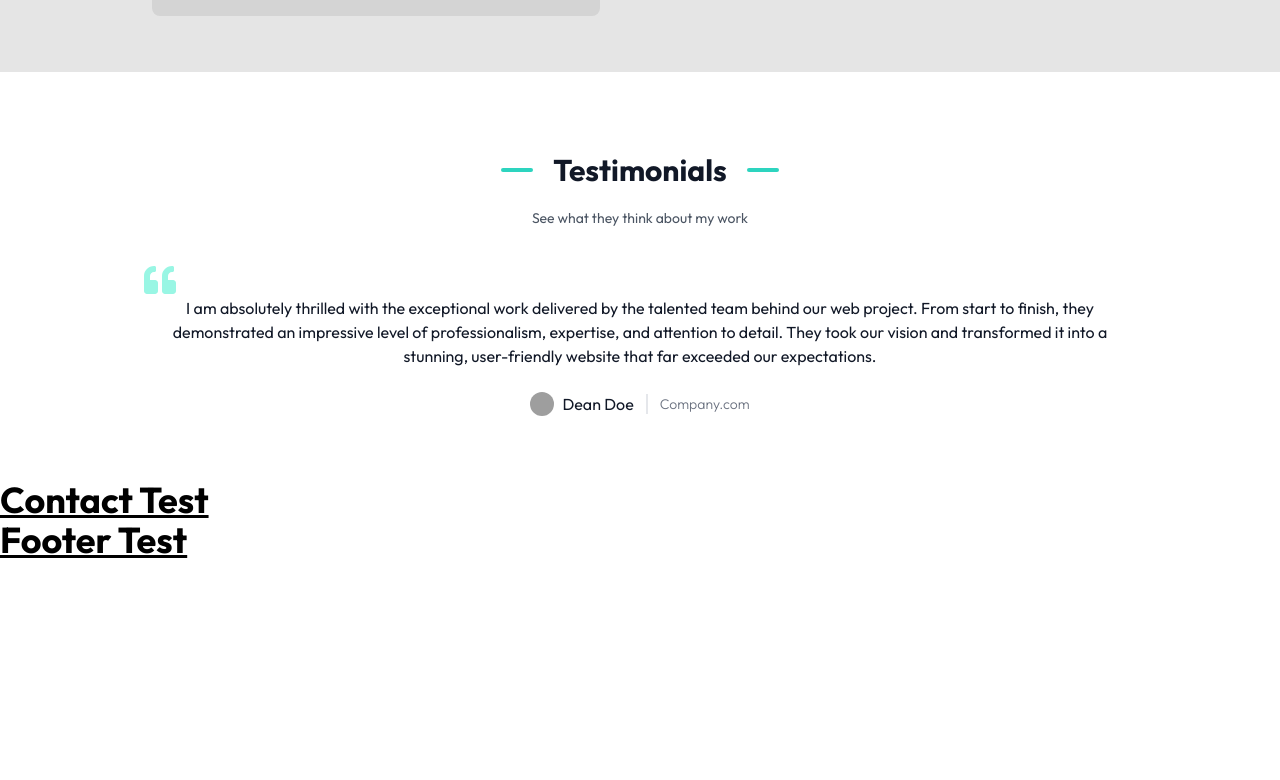
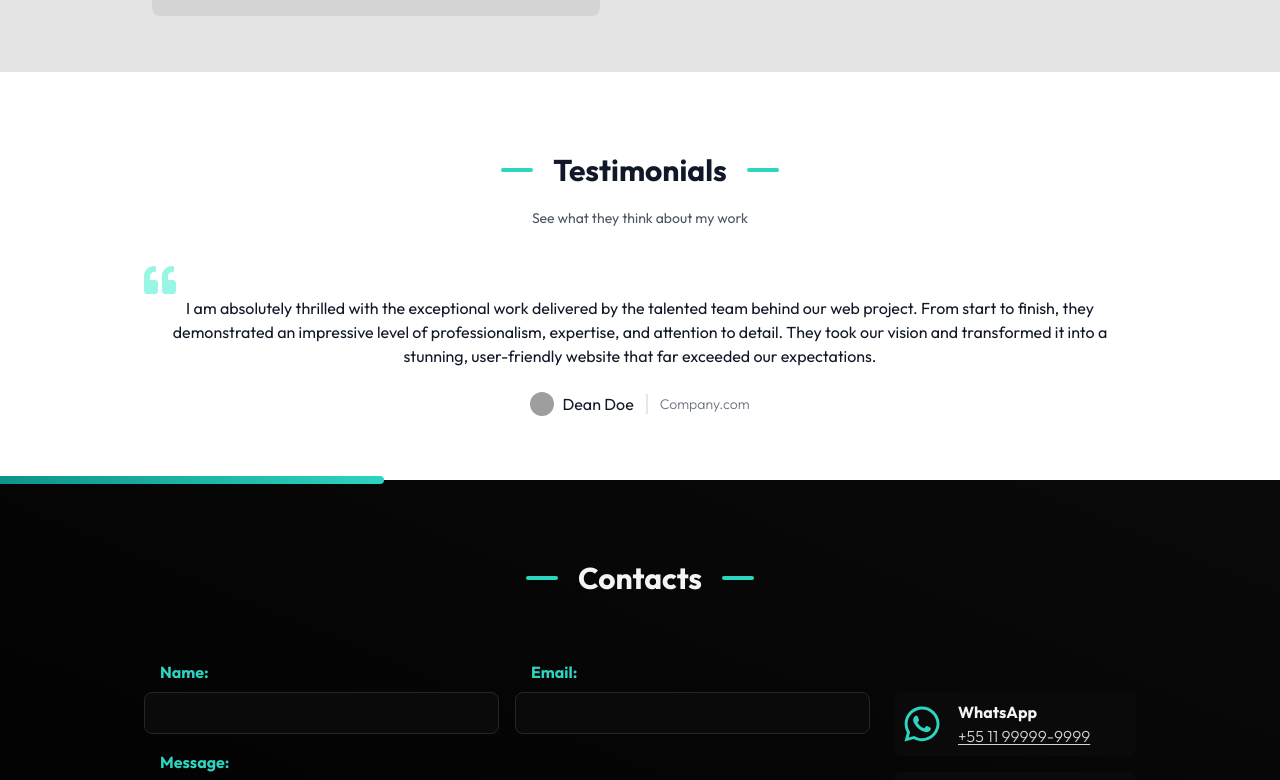
Before and after one commit to rpittezr/riviera-portfolio, a React (Vite) app in the folder app/: page / in a window 1280 px wide. Shown: the part 2636-3416 px from the top of the page. Before the commit the page ends 3198 px from the top, so only its background shows below. Built offline with nearby package versions, Linux system fonts and the light colour scheme; grey boxes are pictures that could not be loaded.

Commit message:
feat: Contact section and EmailJS configuration

```diff
--- a/app/package.json
+++ b/app/package.json
@@ -10,6 +10,7 @@
     "preview": "vite preview"
   },
   "dependencies": {
+    "@emailjs/browser": "^3.11.0",
     "react": "^18.2.0",
     "react-dom": "^18.2.0",
     "react-icons": "^4.10.1"
--- a/app/src/components/Contact.tsx
+++ b/app/src/components/Contact.tsx
@@ -1,7 +1,171 @@
+import emailjs from "@emailjs/browser";
+import { FormEvent, useRef, useState } from "react";
+import { FaSpinner, FaWhatsapp } from "react-icons/fa";
+import {
+  HiCheckCircle,
+  HiOutlineEnvelope,
+  HiOutlineMapPin,
+} from "react-icons/hi2";
+
 export function Contact() {
+  const form = useRef<HTMLFormElement>(null);
+  const [loading, setLoading] = useState(false);
+  const [success, setSuccess] = useState(false);
+  const [error, setError] = useState(false);
+
+  const sendEmail = (event: FormEvent<HTMLFormElement>) => {
+    event.preventDefault();
+
+    if (!form.current) return;
+
+    setLoading(true);
+
+    emailjs
+      .sendForm(
+        "your_service_id",
+        "your_template_email",
+        form.current,
+        "your_form_address"
+      )
+      .then(
+        () => {
+          setSuccess(true);
+          setLoading(false);
+        },
+        (error) => {
+          setError(true);
+          setLoading(false);
+          console.error(error);
+        }
+      );
+  };
+
+  const contacts = [
+    {
+      name: "WhatsApp",
+      description: "+55 11 99999-9999",
+      link: "https://wa.me/5512982041640?text=Hi...",
+      icon: <FaWhatsapp className="h-10 w-10 text-teal-400" />,
+    },
+    {
+      name: "Email",
+      description: "johndoe@email.com",
+      link: "mailto:johndoe@email.com?subject=Hi...",
+      icon: <HiOutlineEnvelope className="h-10 w-10 text-teal-400" />,
+    },
+    {
+      name: "São Paulo",
+      description: "Centro, 123",
+      link: "https://goo.gl/maps/B81vuCVwDgwFnxxS7",
+      icon: <HiOutlineMapPin className="h-10 w-10 text-teal-400" />,
+    },
+  ];
   return (
     <>
-      <h2 className="underline font-bold text-4xl">Contact Test</h2>
+      <div className="absolute left-0 -mt-[4px] h-2 w-48 rounded-r-full bg-gradient-to-l from-teal-400 to-teal-600 md:w-96" />
+      <section className="bg-gradient-to-tr from-black to-neutral-950">
+        <div className="container mx-auto py-12 max-w-5xl p-4">
+          <div className="relative p-4 text-center mt-4 mb-12">
+            <h2 className="flex items-center justify-center gap-x-5">
+              <div className="w-8 h-1 rounded-full bg-teal-400"></div>
+              <span className="title text-gray-100">Contacts</span>
+              <div className="w-8 h-1 rounded-full bg-teal-400"></div>
+            </h2>
+          </div>
+          <div className="flex flex-col gap-6 md:flex-row text-gray-100">
+            <div className="basis-3/4">
+              <form ref={form} onSubmit={sendEmail}>
+                <div className="mb-4 flex flex-col gap-4 md:flex-row">
+                  <div className="flex-grow">
+                    <label
+                      htmlFor="fullName"
+                      className="mb-2 block ps-4 font-semibold text-teal-400"
+                    >
+                      Name:
+                    </label>
+                    <input
+                      id="fullName"
+                      type="text"
+                      name="fullName"
+                      className="w-full rounded-lg border border-neutral-800 bg-neutral-950 p-2 outline-none"
+                      required
+                    />
+                  </div>
+                  <div className="flex-grow">
+                    <label
+                      htmlFor="email"
+                      className="mb-2 block ps-4 font-semibold text-teal-400"
+                    >
+                      Email:
+                    </label>
+                    <input
+                      id="email"
+                      type="email"
+                      name="email"
+                      className="w-full rounded-lg border border-neutral-800 bg-neutral-950 p-2 outline-none"
+                      required
+                    />
+                  </div>
+                </div>
+                <div className="mb-4">
+                  <label
+                    htmlFor="message"
+                    className="mb-2 block ps-4 font-semibold text-teal-400"
+                  >
+                    Message:
+                  </label>
+                  <textarea
+                    id="message"
+                    name="message"
+                    className="h-32 w-full rounded-lg border border-neutral-800 bg-neutral-950 outline-none"
+                    required
+                  />
+                </div>
+
+                <div>
+                  <button
+                    type="submit"
+                    className="button flex items-center gap-2 text-teal-400"
+                    disabled={loading}
+                  >
+                    {loading && <FaSpinner className="h-4 w-4 animate-spin" />}
+                    {success && <HiCheckCircle className="h-4 w-4" />}
+                    Send message
+                  </button>
+
+                  {error && (
+                    <p className="mt-2">
+                      There was an error sending the message, please try again
+                      later.
+                    </p>
+                  )}
+                </div>
+              </form>
+            </div>
+            <div className="basis-1/4 md:mt-8">
+              {contacts.map((contact, index) => (
+                <div
+                  className="mb-4 flex items-center gap-4 rounded-lg bg-neutral-950 p-2"
+                  key={`contact-${index}`}
+                >
+                  {contact.icon}
+                  <div>
+                    <p className="font-semibold">{contact.name}</p>
+                    <a
+                      href={contact.link}
+                      target="_blank"
+                      className="text-gray-300 link underline underline-offset-2 font-light"
+                    >
+                      {contact.description}
+                    </a>
+                  </div>
+                </div>
+              ))}
+            </div>
+          </div>
+        </div>
+      </section>
+      <div className="absolute right-0 -mt-[4px] h-2 w-48 rounded-l-full bg-gradient-to-r from-teal-400 to-teal-600 md:w-96" />
     </>
   );
 }
```
Also changed, not shown: 1 other file (tests, documents, lock files or other folders).
